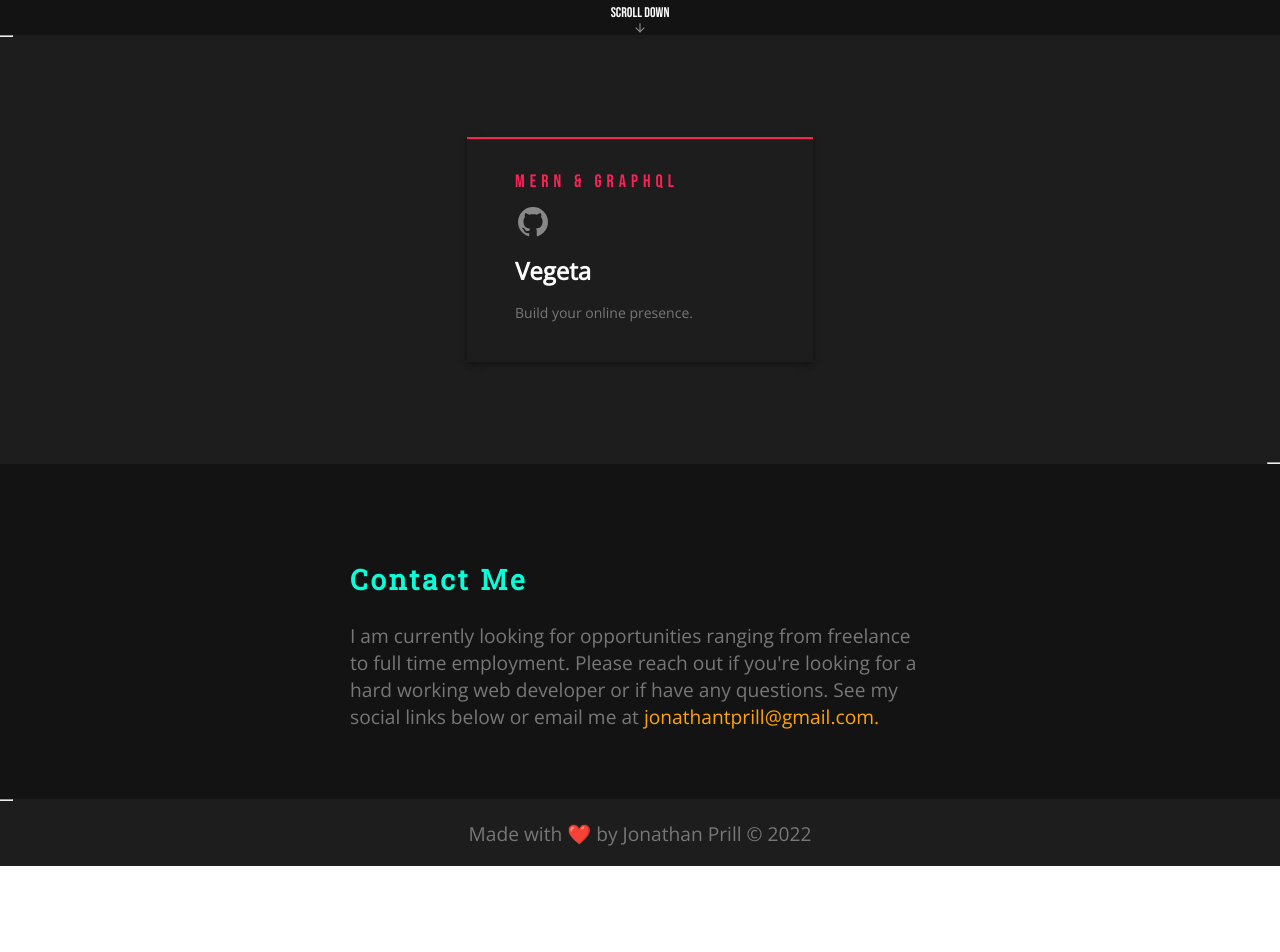
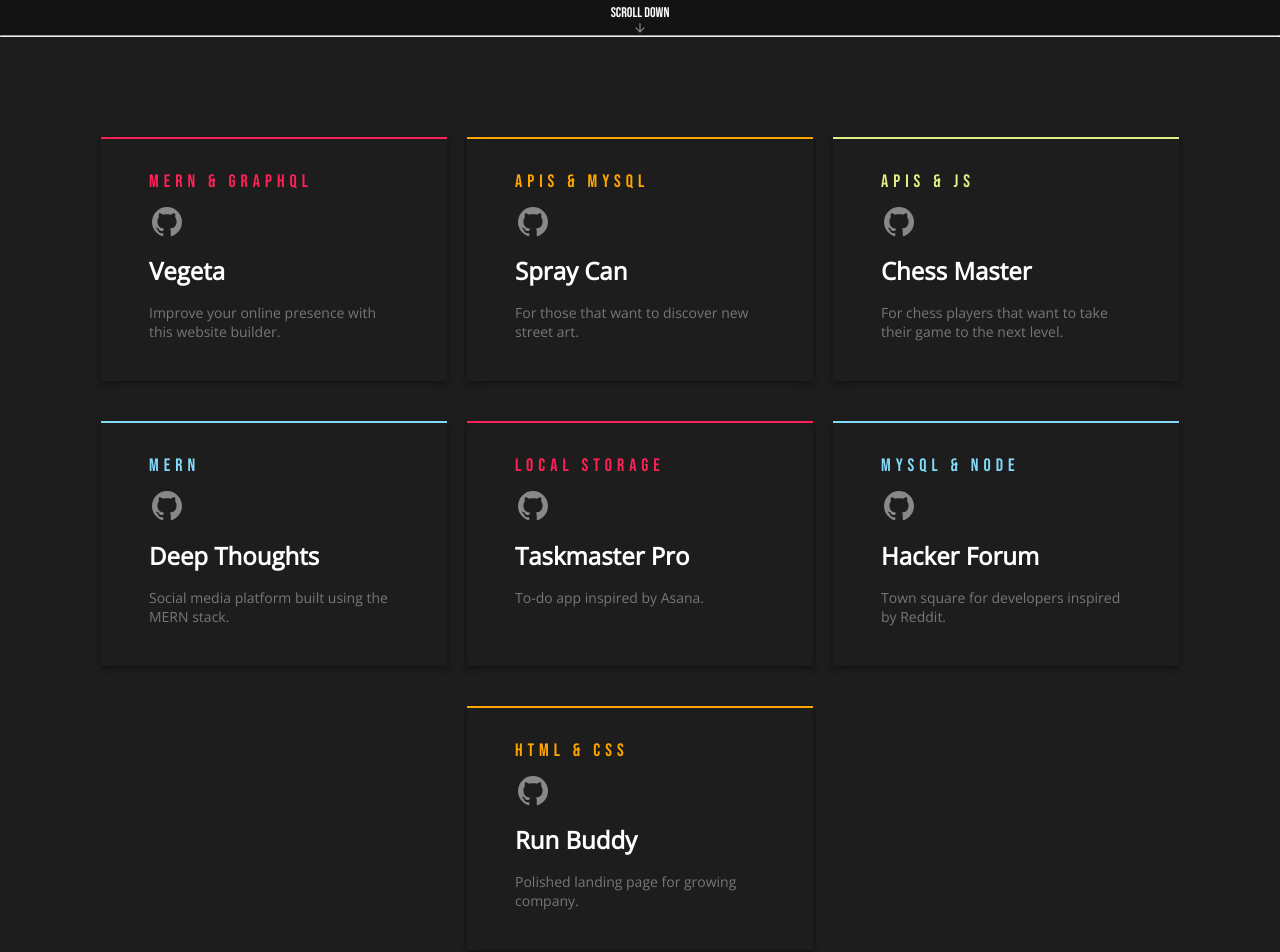
Before and after one commit to jonathanprill/dev-jtp, a React (Create React App) app: page / in a window 1280 px wide. Shown: the part 1400-2352 px from the top of the page. Before the commit the page ends 2266 px from the top, so only its background shows below. Built offline with nearby package versions, Linux system fonts and the light colour scheme.

Commit message:
adds projects and hr lines

```diff
--- /dev/null
+++ b/src/App.css
@@ -0,0 +1,3 @@
+.nav-container {
+    font-size: 100px;
+}
--- a/src/App.js
+++ b/src/App.js
@@ -4,6 +4,7 @@ import SeveranceTheme from './pages/SeveranceTheme/SeveranceTheme';
 import DarkTheme from './pages/DarkTheme/DarkTheme';
 import RetroTheme from './pages/RetroTheme/RetroTheme';
 function App() {
+
   return (
 
     <BrowserRouter>
--- a/src/components/Nav/index.js
+++ b/src/components/Nav/index.js
@@ -3,7 +3,7 @@ import { Link } from 'react-router-dom';
 
 function Nav() {
   return (
-        <div>
+    <div className="nav-container">
       <Link to="/">
         HOME
       </Link>
--- a/src/pages/DarkTheme/DarkTheme.js
+++ b/src/pages/DarkTheme/DarkTheme.js
@@ -1,11 +1,34 @@
-import React from "react";
+import React, { useRef, useEffect } from 'react'
 import "./index.css";
 import { MaterialSymbolsArrowDownward, MdiGithub } from "../../components/Symbols";
 
 function DarkTheme() {
+    const ref = useRef();
+    useEffect(() => {
+        const lineLeft = document.querySelectorAll("#section-lines");
+        const observer = new IntersectionObserver(entries => {
+            entries.forEach(entry => {
+                entry.target.classList.toggle("show", entry.isIntersecting)
+                //creates a rule that once animation has played, it wont play again if you scroll up and down
+                if (entry.isIntersecting) observer.unobserve(entry.target)
+            })
+        },
+            {
+                //rule regarding percentage of item on screen
+                threshold: 0,
+                //rule giving border margin to start animation
+                rootMargin: "-1px"
+            }
+        );
+
+        lineLeft.forEach(card => {
+            observer.observe(card)
+        });
+    }, [ref]);
+
     return (
         <div className="dark-theme">
-            <section class="section-full section-title">
+            <section className="section-full section-title">
                 <nav>
                     <ul>
                         <li><a href="#about-section">About</a></li>
@@ -13,23 +36,23 @@ function DarkTheme() {
                         <li><a href="#contact-section">Contact</a></li>
                     </ul>
                 </nav>
-                <div class="titles">
-                    <div class="title-block-1">
-                        <h1 class="first-name">Jonathan</h1>
-                        <h1 class="last-name">-------Prill</h1>
+                <div className="titles">
+                    <div className="title-block-1">
+                        <h1 className="first-name">Jonathan</h1>
+                        <h1 className="last-name">-------Prill</h1>
                     </div>
-                    <div class="title-block-2">
-                        <h1 class="first-name">WEB--------</h1>
-                        <h1 class="last-name">DEVELOPER</h1>
+                    <div className="title-block-2">
+                        <h1 className="first-name">WEB--------</h1>
+                        <h1 className="last-name">DEVELOPER</h1>
                     </div>
                 </div>
             </section>
 
-            <hr class="section-line-right" id="section-lines" />
+            <hr className="section-line-right" id="section-lines" />
 
-            <section id="about-section" class="section-bio">
+            <section id="about-section" className="section-bio">
 
-                <div class="text-zone">
+                <div className="text-zone">
                     <h2>About Me</h2>
                     <p>
                         Being a mechanical engineer for about a decade I realized most of my enjoyment came from working with software.
@@ -41,11 +64,11 @@ function DarkTheme() {
                         the art of coding. I look forward to turning this passion into a profession.
                     </p>
                 </div>
-                <section class="resume">
+                <section className="resume">
                     <a href='Jonathan-Prill-Resume.pdf' download='Jonathan Prill Resume' target="_blank">Download Resume</a>
                 </section>
-                <section class="skills">
-                    <div class="skills-icons html-icon">
+                <section className="skills">
+                    <div className="skills-icons html-icon">
 
                     </div>
 
@@ -55,65 +78,118 @@ function DarkTheme() {
                 </section>
 
 
-                <div class="scroll-down">
+                <div className="scroll-down">
                     <span>Scroll Down</span>
                     <MaterialSymbolsArrowDownward />
 
                 </div>
             </section>
 
-            <hr class="section-line-left" id="section-lines" />
+            <hr className="section-line-left" id="section-lines" />
 
-            <section id="project-section" class="section-project">
-                <div class="project-articles">
-                    <article class="project-article" style={{borderTopColor:"#FD2155"}}>
-                        <div class="project-content">
-                            <div class="post-data" style={{color:"#FD2155"}}>MERN &amp; GraphQL</div>
-                            <a href="https://github.com/DevJonTaylor/code-vegeta"><MdiGithub style={{paddingTop:"12px"}}/></a>
-                            <a href="https://code-vegeta.herokuapp.com/">
-                                <h5 class="post-title">Vegeta</h5>
+            <section id="project-section" className="section-project">
+                <div className="project-articles">
+                    <article className="project-article" style={{ borderTopColor: "#FD2155" }}>
+                        <div className="project-content">
+                            <div className="post-data" style={{ color: "#FD2155" }}>MERN &amp; GraphQL</div>
+                            <a target="_blank" rel="noreferrer" href="https://github.com/DevJonTaylor/code-vegeta"><MdiGithub style={{ paddingTop: "12px" }} /></a>
+                            <a target="_blank" rel="noreferrer" href="https://code-vegeta.herokuapp.com/">
+                                <h5 className="post-title">Vegeta</h5>
                             </a>
-                            <div class="post-desc">Build your online presence.</div>
+                            <div className="post-desc">Improve your online presence with this website builder.</div>
                         </div>
                     </article>
+                    <article className="project-article" style={{ borderTopColor: "orange" }}>
+                        <div className="project-content">
+                            <div className="post-data" style={{ color: "orange" }}>APIs &amp; mySQL</div>
+                            <a target="_blank" rel="noreferrer" href="https://github.com/jonathanprill/spray-can-project-2"><MdiGithub style={{ paddingTop: "12px" }} /></a>
+                            <a target="_blank" rel="noreferrer" href="https://enigmatic-cliffs-72783.herokuapp.com/">
+                                <h5 className="post-title">Spray Can</h5>
+                            </a>
+                            <div className="post-desc">For those that want to discover new street art.</div>
+                        </div>
+                    </article>
+                    <article className="project-article" style={{ borderTopColor: "#E4EE89" }}>
+                        <div className="project-content">
+                            <div className="post-data" style={{ color: "#E4EE89" }}>APIs &amp; JS</div>
+                            <a target="_blank" rel="noreferrer" href="https://github.com/jowstafford/ChessMaster"><MdiGithub style={{ paddingTop: "12px" }} /></a>
+                            <a target="_blank" rel="noreferrer" href="https://jowstafford.github.io/ChessMaster/">
+                                <h5 className="post-title">Chess Master</h5>
+                            </a>
+                            <div className="post-desc">For chess players that want to take their game to the next level.</div>
+                        </div>
+                    </article>
+                    <article className="project-article" style={{ borderTopColor: "#81D8F7" }}>
+                        <div className="project-content">
+                            <div className="post-data" style={{ color: "#81D8F7" }}>MERN</div>
+                            <a target="_blank" rel="noreferrer" href="https://github.com/jonathanprill/deep-thoughts"><MdiGithub style={{ paddingTop: "12px" }} /></a>
+                            <a target="_blank" rel="noreferrer" href="https://mysterious-ocean-45457.herokuapp.com/">
+                                <h5 className="post-title">Deep Thoughts</h5>
+                            </a>
+                            <div className="post-desc">Social media platform built using the MERN stack.</div>
+                        </div>
+                    </article>
+                    <article className="project-article" style={{ borderTopColor: "#FD2155" }}>
+                        <div className="project-content">
+                            <div className="post-data" style={{ color: "#FD2155" }}>Local Storage</div>
+                            <a target="_blank" rel="noreferrer" href="https://github.com/jonathanprill/taskmaster-pro"><MdiGithub style={{ paddingTop: "12px" }} /></a>
+                            <a target="_blank" rel="noreferrer" href="https://jonathanprill.github.io/taskmaster-pro/">
+                                <h5 className="post-title">Taskmaster Pro</h5>
+                            </a>
+                            <div className="post-desc">To-do app inspired by Asana.</div>
+                        </div>
+                    </article>
+                    <article className="project-article" style={{ borderTopColor: "#81D8F7" }}>
+                        <div className="project-content">
+                            <div className="post-data" style={{ color: "#81D8F7" }}>mySQL &amp; Node</div>
+                            <a target="_blank" rel="noreferrer" href="https://github.com/jonathanprill/hacker-forum"><MdiGithub style={{ paddingTop: "12px" }} /></a>
+                            <a target="_blank" rel="noreferrer" href="https://nameless-sands-05757.herokuapp.com/">
+                                <h5 className="post-title">Hacker Forum</h5>
+                            </a>
+                            <div className="post-desc">Town square for developers inspired by Reddit.</div>
+                        </div>
+                    </article>
+                    <article className="project-article" style={{ borderTopColor: "orange" }}>
+                        <div className="project-content">
+                            <div className="post-data" style={{ color: "orange" }}>HTML &amp; CSS</div>
+                            <a target="_blank" rel="noreferrer" href="https://github.com/jonathanprill/run-buddy"><MdiGithub style={{ paddingTop: "12px" }} /></a>
+                            <a target="_blank" rel="noreferrer" href="https://jonathanprill.github.io/run-buddy/">
+                                <h5 className="post-title">Run Buddy</h5>
+                            </a>
+                            <div className="post-desc"> Polished landing page for growing company.</div>
+                        </div>
+                    </article>
+                </div>
+            </section>
+
+            <hr className="section-line-right" id="section-lines" />
+
+            <section id="contact-section" className="section-contact">
 
 
 
-
-
-
-
-                </div>
-            </section>
-
-            <hr class="section-line-right" id="section-lines" />
-
-            <section id="contact-section" class="section-contact">
-
-
-
-                <div class="text-zone">
+                <div className="text-zone">
                     <h2>Contact Me</h2>
                     <p>
                         I am currently looking for opportunities ranging from freelance to full time employment.
                         Please reach out if you're looking for a hard working web developer or if have any questions.
                         See my social links below or email me at <a href="mailto:jonathantprill@gmail.com"
-                            class="email-text">jonathantprill@gmail.com.</a>
+                            className="email-text">jonathantprill@gmail.com.</a>
                     </p>
-                    <section class="contact-photo">
+                    <section className="contact-photo">
 
                     </section>
                 </div>
-                <div class="social-icons">
-                    <a href="https://www.linkedin.com/in/jonathan-prill-49423672/" class="fa fa-linkedin"> </a>
-                    <a href="https://github.com/jonathanprill"><i class="fa fa-github"
-                        style={{fontSize: "32px"}}></i></a>
-                    <a href="mailto:jonathantprill@gmail.com" class="fa fa-google"> </a>
+                <div className="social-icons">
+                    <a href="https://www.linkedin.com/in/jonathan-prill-49423672/" className="fa fa-linkedin"> </a>
+                    <a href="https://github.com/jonathanprill"><i className="fa fa-github"
+                        style={{ fontSize: "32px" }}></i></a>
+                    <a href="mailto:jonathantprill@gmail.com" className="fa fa-google"> </a>
                 </div>
 
             </section>
 
-            <hr class="section-line-left" id="section-lines" />
+            <hr className="section-line-left" id="section-lines" />
 
             <footer>
                 <p>
--- a/src/pages/DarkTheme/index.css
+++ b/src/pages/DarkTheme/index.css
@@ -463,7 +463,7 @@ h1 {
     padding: 20px 0;
     display: flex;
     justify-content: center;
-    align-items: end;
+    align-items: flex-end;
 
 }
 
```
Lines whose indentation alone changed are shown as unchanged.
